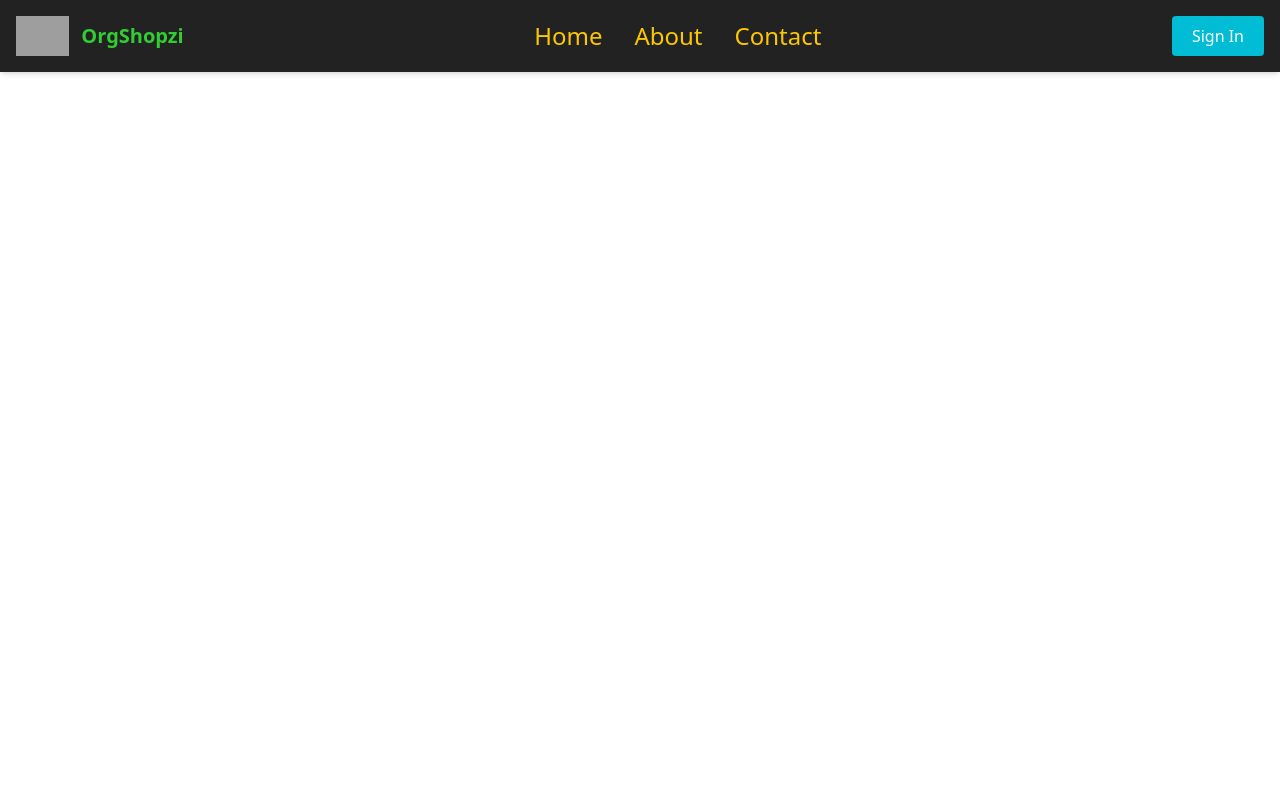
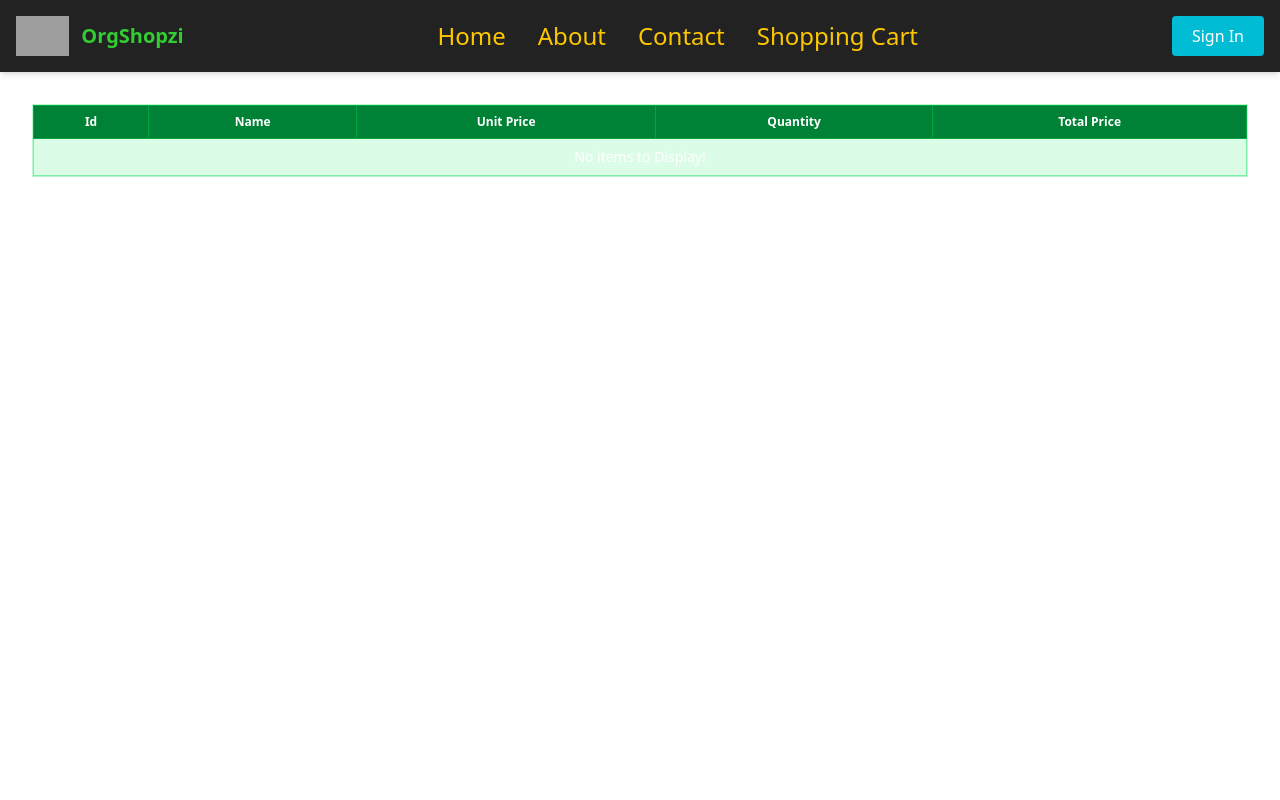
Before and after one commit to MaleeshaMAdhushanka/RAD-React-Vite-Web-App, a React (Vite) app: page /shopping-cart in a window 1280 px wide. Shown: the top 800 px of the page. Built offline with nearby package versions, Linux system fonts and the light colour scheme; grey boxes are pictures that could not be loaded.

Commit message:
Finalize fontend with Shopping Cart

```diff
--- a/public/product-data.json
+++ b/public/product-data.json
@@ -2,7 +2,7 @@
   {
     "id": 1,
     "name": "Spinach",
-    "price": "200",
+    "price": 200,
     "currency": "LKR",
     "image": "spinach.png"
 
@@ -11,7 +11,7 @@
   {
     "id": 2,
     "name": "Tomato",
-    "price": "250",
+    "price": 200,
     "currency": "LKR",
     "image": "tomato.png"
 
@@ -20,7 +20,7 @@
   {
     "id": 3,
     "name": "Beans",
-    "price": "150",
+    "price": 300,
     "currency": "LKR",
     "image": "beans.png"
 
--- a/src/model/ProductData.ts
+++ b/src/model/ProductData.ts
@@ -1,6 +1,6 @@
 export interface ProductData {
     id: number,
     name: string,
-    price:string,
+    price:number,
     currency: string
 }
--- a/src/view/common/MainContent/MainContent.tsx
+++ b/src/view/common/MainContent/MainContent.tsx
@@ -4,6 +4,8 @@ import {Route, Routes} from "react-router-dom";
 import {Home} from "../../pages/Home/Home.tsx";
 import {About} from "../../pages/About/About.tsx";
 import {Contact} from "../../pages/Contact/Contact.tsx";
+import {ShoppingCart} from "../../pages/ShoppingCart/ShoppingCart.tsx";
+import {itemList} from "../ModifyCart/ModifyCart.tsx";
 export function MainContent() {
     return (
         <div className="container mx-auto px-4 py-8 bg-[var(--background)] min-h-screen">
@@ -12,6 +14,8 @@ export function MainContent() {
                 <Route path="/" element={<Home/>}></Route>
                 <Route path="/about" element={<About/>}></Route>
                 <Route path="/contact" element={<Contact/>}></Route>
+                <Route path="/shopping-cart" element={<ShoppingCart itemsList={itemList}/>}></Route>
+
 
 
 
--- a/src/view/common/Product/Product.tsx
+++ b/src/view/common/Product/Product.tsx
@@ -4,7 +4,7 @@ import {ModifyCart} from "../ModifyCart/ModifyCart.tsx";
 type ProductData = {
     id: number,
     name: string,
-    price: string,
+    price: number,
     currency: string,
     image: string
 }
@@ -32,7 +32,7 @@ export function Product({data}: ProductProps) {
     return (
         <div className="w-32 h-40 mr-2 mb-2 justify-center items-center
                                shadow-lg rounded-lg border border-green-300
-                               hover:bg-green-200">
+                               hover:bg-green-300">
             <div>
                 <img className="h-[90px] w-[90px]"
                      src={image} alt=""/>
--- a/src/view/common/navbar/Navbar.tsx
+++ b/src/view/common/navbar/Navbar.tsx
@@ -38,6 +38,9 @@ export function Navbar() {
                 <li>
                     <Link to="/contact" className="text-yellow-400 hover:text-[limegreen] transition-colors">Contact</Link>
                 </li>
+                <li>
+                    <Link to="/shopping-cart "className="text-yellow-400 hover:text-[limegreen] transition-colors">Shopping Cart</Link>
+                </li>
             </ul>
 
             {/* Mobile Navigation */}
@@ -54,6 +57,9 @@ export function Navbar() {
                         <li className="px-4 py-2 hover:bg-[#444]">
                             <Link to="/contact" className="text-yellow-400 hover:text-[limegreen] block">Contact</Link>
                         </li>
+                        <li className="px-4 py-2 hover:bg-[#444]">
+                            <Link to="/shopping-cart "className="text-yellow-400 hover:text-[limegreen] transition-colors">Shopping Cart</Link>
+                        </li>
                     </ul>
                 </div>
             )}
--- a/src/view/pages/Home/Home.tsx
+++ b/src/view/pages/Home/Home.tsx
@@ -4,7 +4,7 @@ import {Product} from "../../common/Product/Product.tsx";
 type ProductData = {
     id: number,
     name: string,
-    price: string,
+    price: number,
     currency: string
     image: string
 };
--- a/src/view/pages/Login/Login.tsx
+++ b/src/view/pages/Login/Login.tsx
@@ -1,10 +1,20 @@
+import {useNavigate} from "react-router-dom";
+
 export function Login() {
+    const navigate = useNavigate();
+
     return (
         <div className="flex items-center justify-center min-h-screen bg-green-50 px-4">
             <div className="w-full max-w-sm bg-white border border-green-300 rounded-lg shadow-md p-6">
                 <h2 className="text-2xl font-semibold text-green-800 underline decoration-2 mb-6 text-center">
                     Sign In
                 </h2>
+
+                <div className="mt-1 mb-4">
+                    <button onClick={()=> navigate("/")} className="text-sm text-green-600 hover:text-blue-900  bg-green-200">
+                      Go Back
+                    </button>
+                </div>
                 <form className="space-y-4">
                     <div>
                         <label htmlFor="email" className="block text-2xl font-semibold">
--- /dev/null
+++ b/src/view/pages/ShoppingCart/ShoppingCart.tsx
@@ -0,0 +1,66 @@
+//props type define kara pass kara
+import {CartItem} from "../../../model/CartItem.ts";
+
+//mn identigy karanne Cart Iteme type
+interface ShoppingCartProps {
+    itemsList:CartItem[];
+}
+
+//item list eke loop karann ayanne array eeke lenght eka blanne
+//items list eken item eka and index eka
+export function ShoppingCart({itemsList} : ShoppingCartProps) {
+    return(
+         <div  className="flex justify-center items-center px-4">
+             <div className="w-full max-w-screen-2xl  border-green-200 border">
+                 <table className="min-w-full border-collapse">
+                     <thead>
+                     <tr className="bg-green-700 text-white">
+                         <th className="text-xs font-semibold border-green-600 border p-2">Id</th>
+                         <th className="text-xs font-semibold border-green-600 border p-2">Name</th>
+                         <th className="text-xs font-semibold border-green-600 border p-2">Unit Price</th>
+                         <th className="text-xs font-semibold border-green-600 border p-2">Quantity</th>
+                         <th className="text-xs font-semibold border-green-600 border p-2">Total Price</th>
+
+
+                     </tr>
+                     </thead>
+                     <tbody>
+
+                     {
+                         itemsList.length === 0 ?(
+                             <tr>
+                                 <td colSpan={5} className="border-green-300 border p-2 bg-green-100">
+                                     <p className="text-center text-sm text-white">No items to Display!</p>
+
+                                 </td>
+                             </tr>
+
+                         ) : (
+                             itemsList.map((item, index) => (
+                                 <tr key={item.product.id}
+                                     className={`${index % 2 === 0 ? "bg-green-100" : "bg-green-200"} hover:bg-green-600 border bg-green-300`}>
+                                     <td className="text-xs border-green-300 border p-2">{item.product.id}</td>
+                                     <td className="text-xs border-green-300 border p-2">{item.product.name}</td>
+                                     <td className="text-xs border-green-300 border p-2">{item.product.price}
+                                         {item.product.currency}</td>
+                                     <td className="text-xs border-green-300 border p-2">{item.itemCount}</td>
+                                     <td className="text-xs border-green-300 border p-2">{item.product.price * item.itemCount}
+                                         {item.product.currency}
+                                     </td>
+
+
+
+                                 </tr>
+                             ))
+                         )
+                     }
+
+
+                     </tbody>
+
+                 </table>
+
+             </div>
+         </div>
+    );
+}
```
